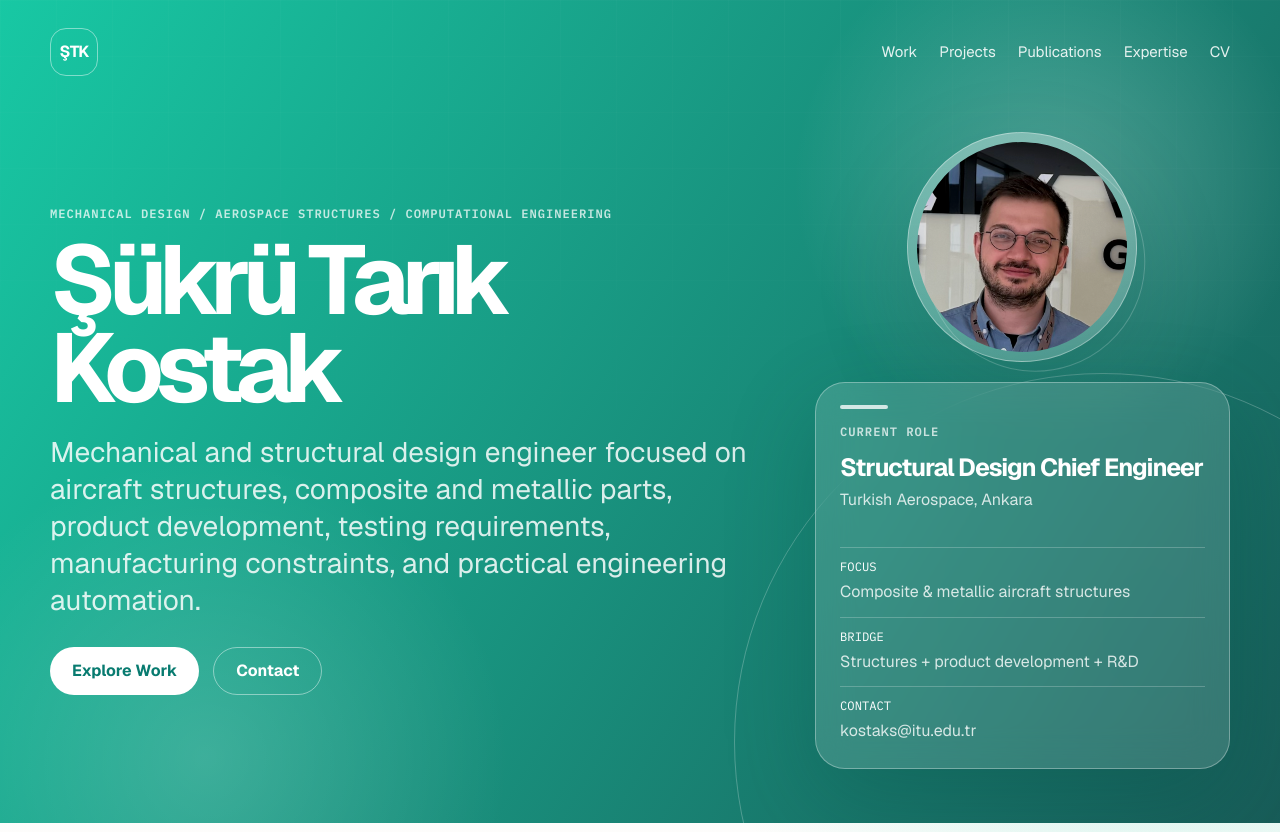
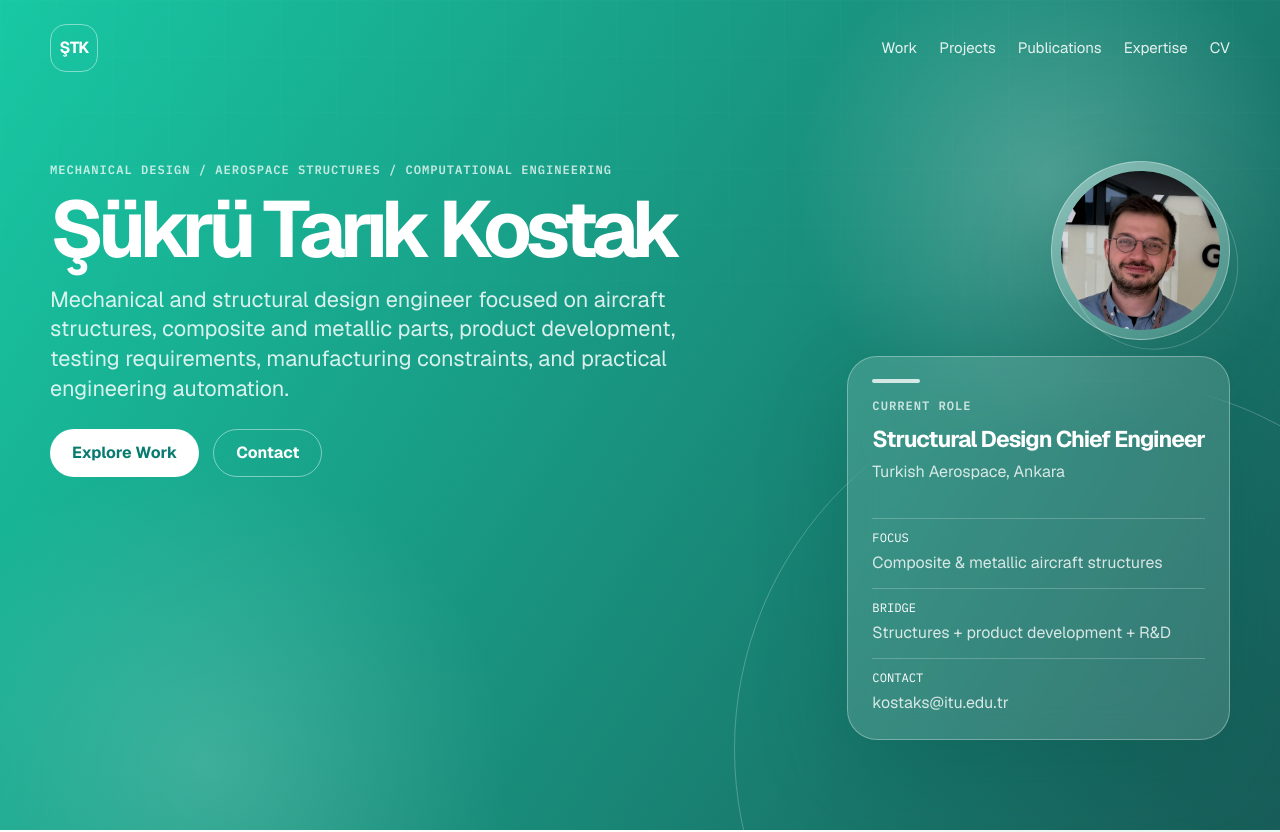
Before and after one commit to kostakst/personal-site, a plain HTML site: page index.html in a window 1280 px wide. Shown: the top 832 px of the page. Drawn offline with nearby package versions, Linux system fonts and the light colour scheme.

Commit message:
Fix hero spacing and hierarchy

```diff
--- a/index.html
+++ b/index.html
@@ -35,14 +35,14 @@
           </div>
         </div>
 
-        <div class="hero-identity">
-          <figure class="hero-portrait reveal" aria-label="Profile image">
+        <aside class="hero-identity reveal" aria-label="Profile summary">
+          <figure class="hero-portrait" aria-label="Profile image">
             <div class="portrait-frame">
               <img src="assets/cv.png" alt="Şükrü Tarık Kostak portrait">
             </div>
           </figure>
 
-          <aside class="hero-card reveal">
+          <div class="hero-card">
             <div class="hero-card-main">
               <span class="card-label">Current Role</span>
               <h2>Structural Design Chief Engineer</h2>
@@ -62,8 +62,8 @@
                 <dd><a href="mailto:kostaks@itu.edu.tr">kostaks@itu.edu.tr</a></dd>
               </div>
             </dl>
-          </aside>
-        </div>
+          </div>
+        </aside>
       </section>
     </header>
 
--- a/styles.css
+++ b/styles.css
@@ -38,7 +38,7 @@ a {
 }
 
 .hero {
-  min-height: 92vh;
+  min-height: auto;
   background:
     radial-gradient(circle at 82% 22%, rgba(255, 255, 255, 0.23), transparent 16rem),
     radial-gradient(circle at 16% 92%, rgba(255, 255, 255, 0.16), transparent 19rem),
@@ -82,7 +82,7 @@ a {
   display: flex;
   align-items: center;
   justify-content: space-between;
-  padding: 28px 0;
+  padding: 24px 0 12px;
   position: relative;
   z-index: 2;
 }
@@ -125,12 +125,12 @@ a {
 }
 
 .hero-grid {
-  min-height: calc(82vh - 104px);
+  min-height: auto;
   display: grid;
-  grid-template-columns: minmax(0, 0.98fr) minmax(330px, 0.58fr);
-  align-items: center;
-  gap: clamp(36px, 5vw, 78px);
-  padding: 28px 0 54px;
+  grid-template-columns: minmax(0, 0.92fr) minmax(320px, 0.48fr);
+  align-items: start;
+  gap: clamp(32px, 5vw, 72px);
+  padding: clamp(46px, 6vw, 78px) 0 clamp(72px, 7vw, 104px);
   position: relative;
   z-index: 1;
 }
@@ -162,25 +162,25 @@ p {
 }
 
 h1 {
-  max-width: 760px;
-  margin-bottom: 22px;
-  font-size: clamp(4.8rem, 7.6vw, 8.2rem);
-  line-height: 0.9;
-  letter-spacing: -0.08em;
+  max-width: 720px;
+  margin-bottom: 20px;
+  font-size: clamp(4rem, 6.2vw, 6.8rem);
+  line-height: 0.92;
+  letter-spacing: -0.075em;
 }
 
 .hero-role {
-  max-width: 790px;
+  max-width: 680px;
   color: rgba(255, 255, 255, 0.84);
-  font-size: clamp(1.22rem, 2.2vw, 1.85rem);
-  line-height: 1.32;
+  font-size: clamp(1.18rem, 1.7vw, 1.55rem);
+  line-height: 1.36;
 }
 
 .hero-actions {
   display: flex;
   flex-wrap: wrap;
   gap: 14px;
-  margin-top: 28px;
+  margin-top: 26px;
 }
 
 .button {
@@ -213,16 +213,19 @@ h1 {
 
 .hero-identity {
   display: grid;
-  gap: 20px;
-  justify-items: center;
+  gap: 16px;
+  justify-items: stretch;
+  align-self: start;
+  width: min(100%, 430px);
+  margin-left: auto;
 }
 
 .portrait-frame {
   position: relative;
   isolation: isolate;
-  width: clamp(190px, 18vw, 270px);
+  width: clamp(150px, 14vw, 210px);
   aspect-ratio: 1;
-  margin: 0 auto;
+  margin: 0 0 0 auto;
   padding: 9px;
   border: 1px solid rgba(255, 255, 255, 0.36);
   border-radius: 999px;
@@ -285,7 +288,7 @@ h1 {
   grid-template-columns: 1fr;
   gap: 18px;
   align-items: start;
-  width: min(100%, 430px);
+  width: 100%;
   padding: 24px;
   border: 1px solid rgba(255, 255, 255, 0.32);
   border-radius: var(--radius-lg);
@@ -312,7 +315,7 @@ h1 {
 
 .hero-card h2 {
   margin: 12px 0 8px;
-  font-size: 1.55rem;
+  font-size: 1.42rem;
   line-height: 1.05;
   letter-spacing: -0.045em;
 }
```
